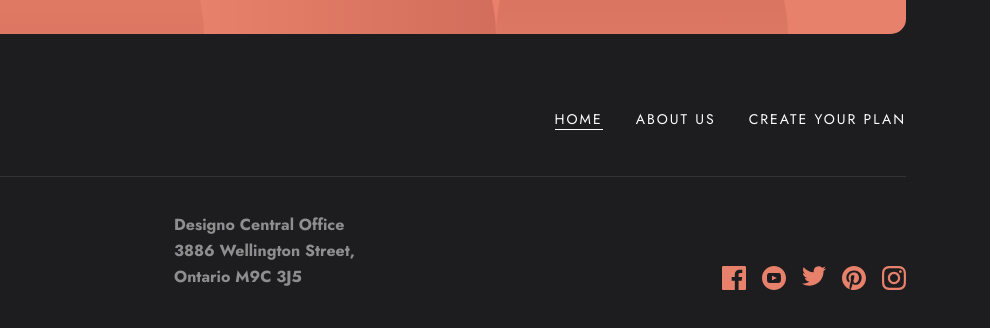
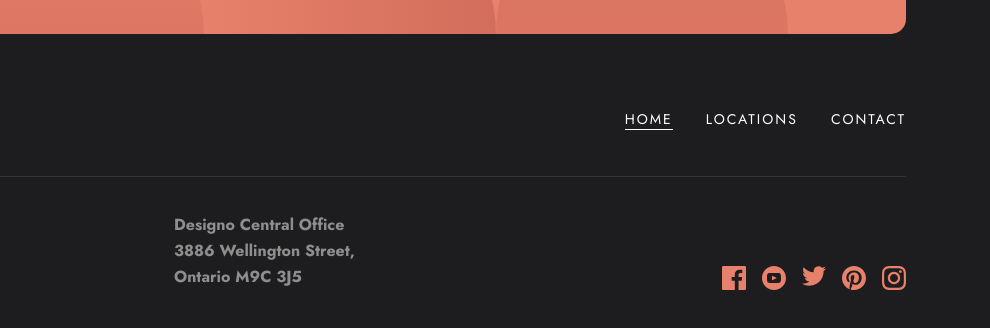
Before and after one commit to ubkbek/Designo-ubk, a plain HTML site: page index.html in a window 1280 px wide. Shown: the part 2556-2884 px from the top of the page, 290-1280 px from the left. Drawn offline with Linux system fonts and the light colour scheme.

Commit message:
change footer

```diff
--- a/index.html
+++ b/index.html
@@ -165,10 +165,10 @@
                                 <a href="#" class="footer__nav-link footer__nav-link--active">Home</a>
                             </li>
                             <li class="footer__nav-item">
-                                <a href="#" class="footer__nav-link">About us</a>
+                                <a href="#" class="footer__nav-link">Locations</a>
                             </li>
                             <li class="footer__nav-item">
-                                <a href="#" class="footer__nav-link">Create your plan</a>
+                                <a href="#" class="footer__nav-link">Contact</a>
                             </li>
                         </ul>
                     </nav>
--- a/js/main.js
+++ b/js/main.js
@@ -1,6 +1,5 @@
 var elHeader = document.querySelector(".header")
 var elBtn = document.querySelector(".header__btn")
-
 
 
 elBtn.addEventListener("click", () => {
--- a/scss/all-blocks/_header.scss
+++ b/scss/all-blocks/_header.scss
@@ -4,7 +4,7 @@
     width: 100%;
     background-color: $white;
     box-shadow: 0 1px 10px #ccc;
-    z-index: 9999999;
+        z-index: 9999999;
 
     &__container {
         display: flex;
```
Also changed, not shown: 1 other file.
